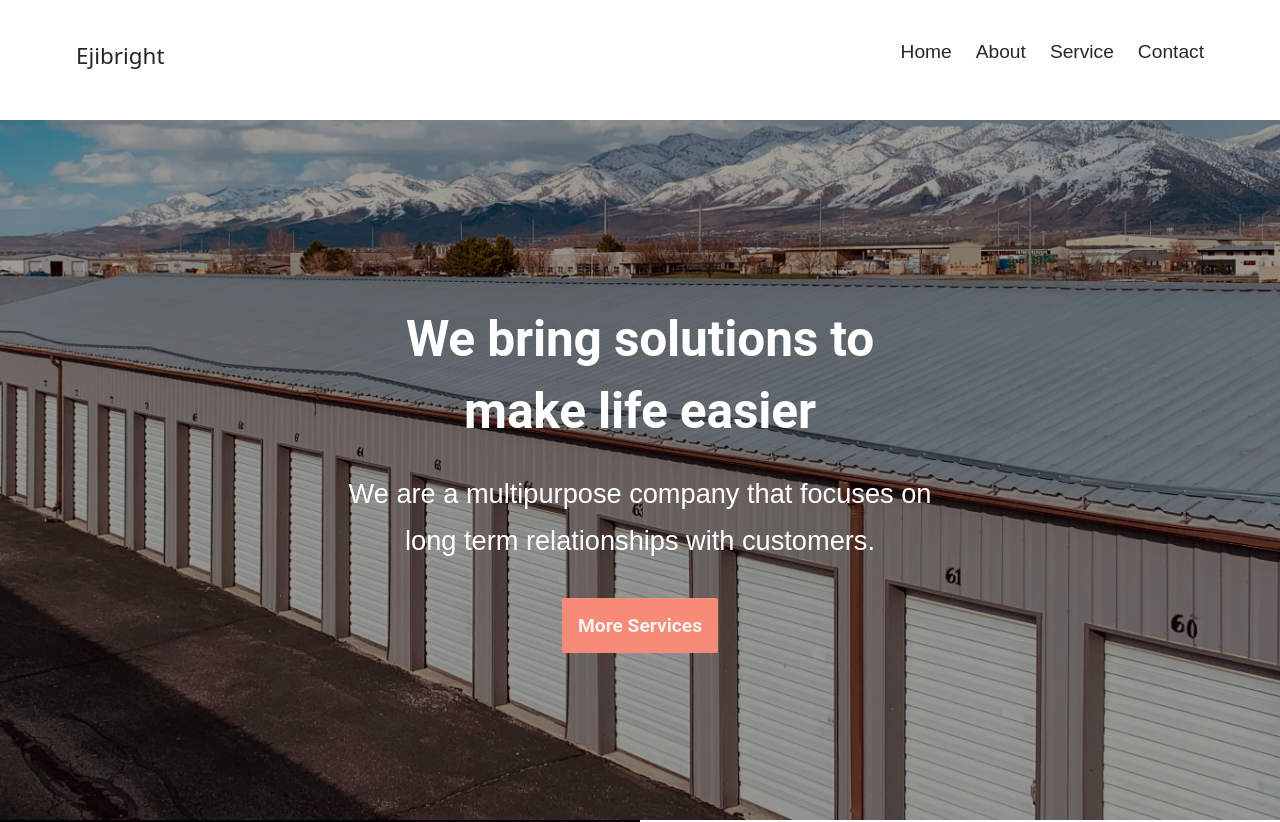
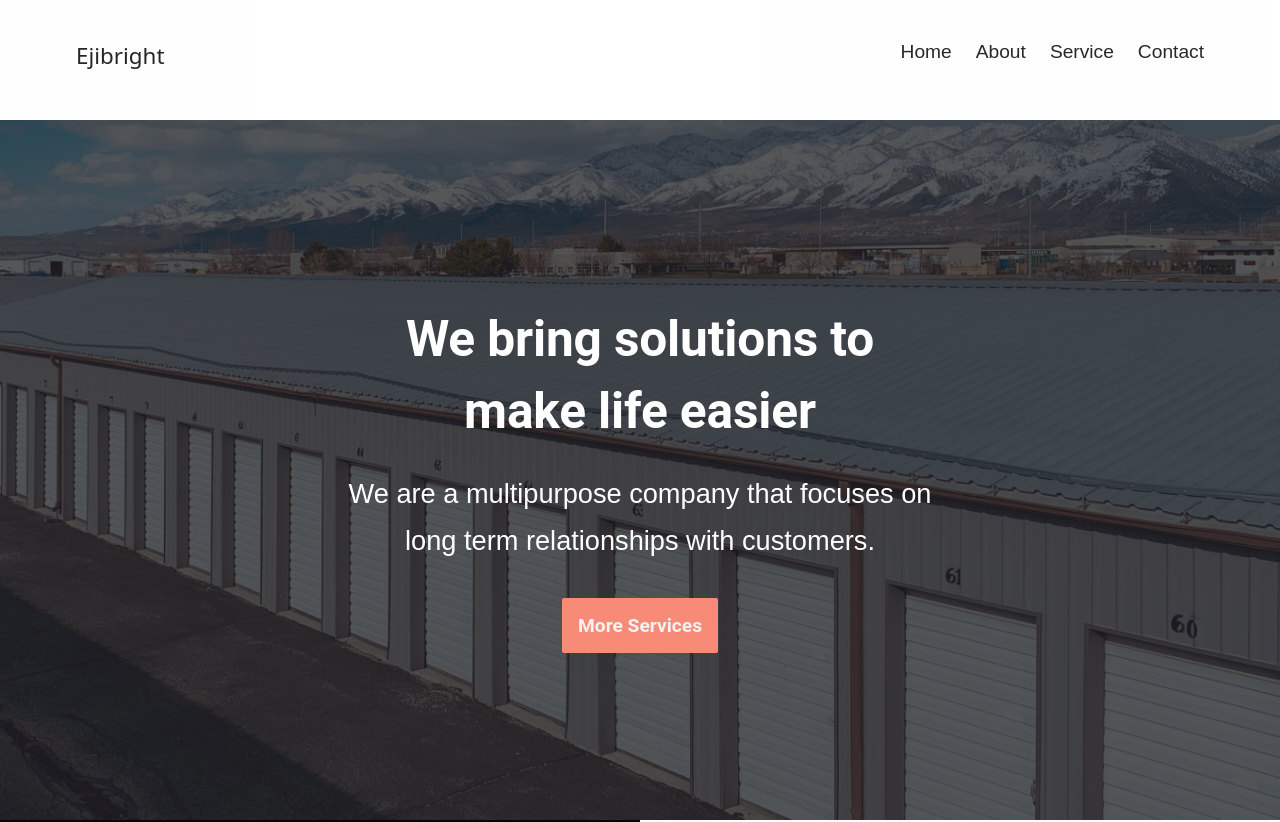
Before and after one commit to MadukaJustice/Ejibright-project, a Next.js app: page / in a window 1280 px wide. Shown: the top 822 px of the page. Built offline with nearby package versions, Linux system fonts and the light colour scheme.

Commit message:
background overlay

```diff
--- a/src/app/page.module.css
+++ b/src/app/page.module.css
@@ -1,6 +1,6 @@
 /* HERO */
 .contentWrapper {
-  background: linear-gradient(69.35deg, rgba(0, 0, 0, 0.1)0%, rgba(0, 0, 0, 0.1) 99.45%), linear-gradient(0deg, rgba(0, 0, 0, 0.3), rgba(0, 0, 0, 0.3)), url("/banner.jpg") no-repeat center;
+  background: linear-gradient(69.35deg, rgba(30,34,40,.5)0%, rgba(30,34,40,.5) 99.45%), linear-gradient(0deg, rgba(30,34,40,.5), rgba(30,34,40,.5)), url("/banner.jpg") no-repeat center;
   height: 700px;
   background-size: cover;
   text-align: center;
```
